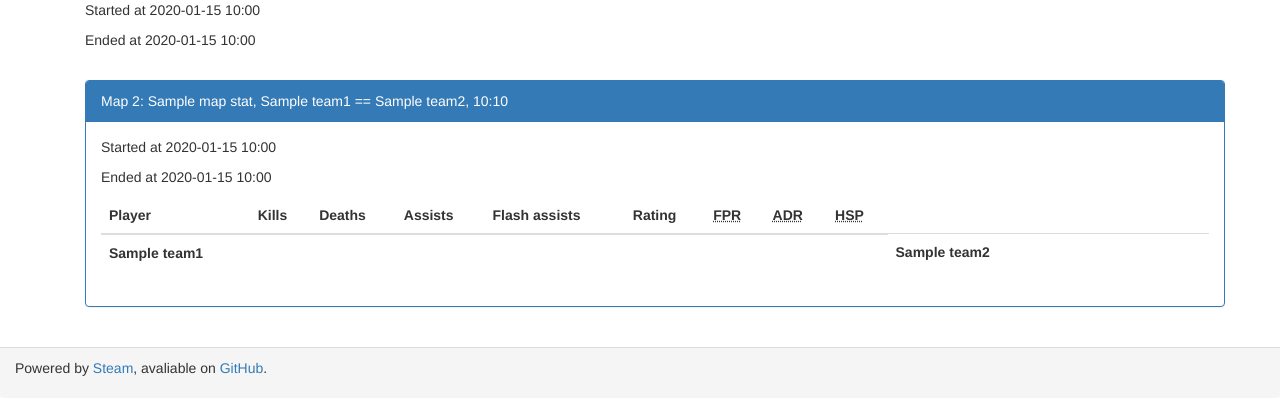
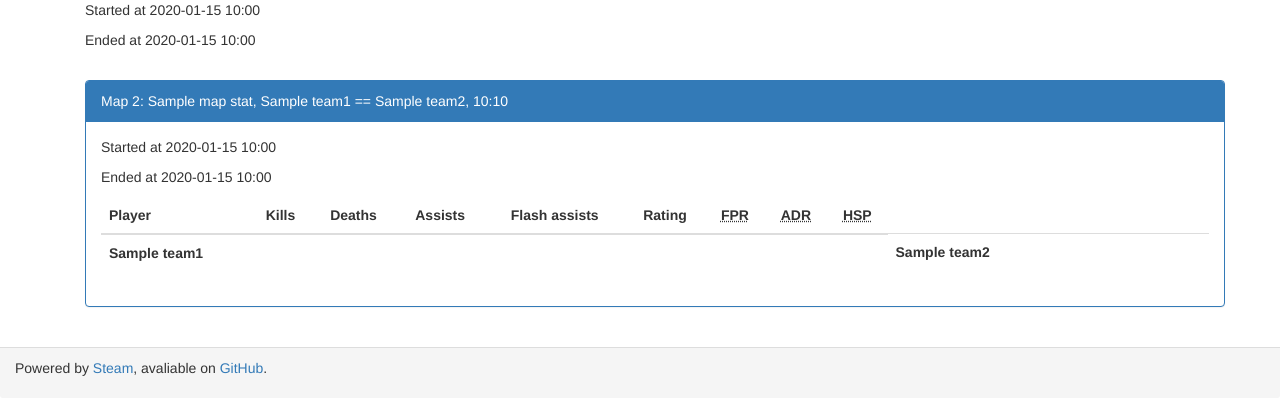
Before and after one commit to splewis/get5-web, a Flask app: template get5/templates/match.html in a window 1280 px wide. Shown: the part 162-577 px from the top of the page. Run offline with Flask 2, Linux system fonts and the light colour scheme; tables that the repository leaves empty hold one stand-in row (values such as "Sample post"); the template is opened without the code that fills it: values that come from a table or form of the project are taken from there, most other values are stand-ins (such as "Sample title", 1, 10 or a date in 2020); some libraries are stand-ins or nearby versions.

Commit message:
Center match stat values.

```diff
--- a/get5/templates/match.html
+++ b/get5/templates/match.html
@@ -18,18 +18,18 @@
   {% if player.roundsplayed > 0 %}
     <tr>
       <td> <a href="{{player.get_steam_url()}}"> {{ player.name }} </a></td>
-      <td> {{ player.kills }}  </td>
-      <td> {{ player.deaths }} </td>
-      <td> {{ player.assists }} </td>
-      <td> {{ player.flashbang_assists }} </td>
-      <td> {{ player.get_rating() | round(2) }} </td>
-      <td> {{ (player.kills / player.roundsplayed) | round(2) }} </td>
-      <td> {{ (player.damage / player.roundsplayed) | round(1) }} </td>
+      <td class="text-center"> {{ player.kills }}  </td>
+      <td class="text-center"> {{ player.deaths }} </td>
+      <td class="text-center"> {{ player.assists }} </td>
+      <td class="text-center"> {{ player.flashbang_assists }} </td>
+      <td class="text-center"> {{ player.get_rating() | round(2) }} </td>
+      <td class="text-center"> {{ (player.kills / player.roundsplayed) | round(2) }} </td>
+      <td class="text-center"> {{ (player.damage / player.roundsplayed) | round(1) }} </td>
 
       {% if player.kills == 0 %}
-      <td> {{ (0.0) | round(2) }} </td>
+      <td class="text-center"> {{ (0.0) | round(2) }} </td>
       {% else %}
-      <td> {{ (player.headshot_kills / player.kills) | round(2) }} </td>
+      <td class="text-center"> {{ (player.headshot_kills / player.kills) | round(2) }} </td>
       {% endif %}
     </tr>
   {% endif %}
@@ -136,14 +136,14 @@
           <thead>
             <tr>
               <th>Player</th>
-              <th>Kills</th>
-              <th>Deaths</th>
-              <th>Assists</th>
-              <th>Flash assists</th>
-              <th>Rating</th>
-              <th><acronym title="Frags per round">FPR</acronym></th>
-              <th><acronym title="Average damage per round">ADR</acronym></th>
-              <th><acronym title="Headshot percentage">HSP</acronym></th>
+              <th class="text-center">Kills</th>
+              <th class="text-center">Deaths</th>
+              <th class="text-center">Assists</th>
+              <th class="text-center">Flash assists</th>
+              <th class="text-center">Rating</th>
+              <th class="text-center"><acronym title="Frags per round">FPR</acronym></th>
+              <th class="text-center"><acronym title="Average damage per round">ADR</acronym></th>
+              <th class="text-center"><acronym title="Headshot percentage">HSP</acronym></th>
             </tr>
           </thead>
           <tbody>
```
